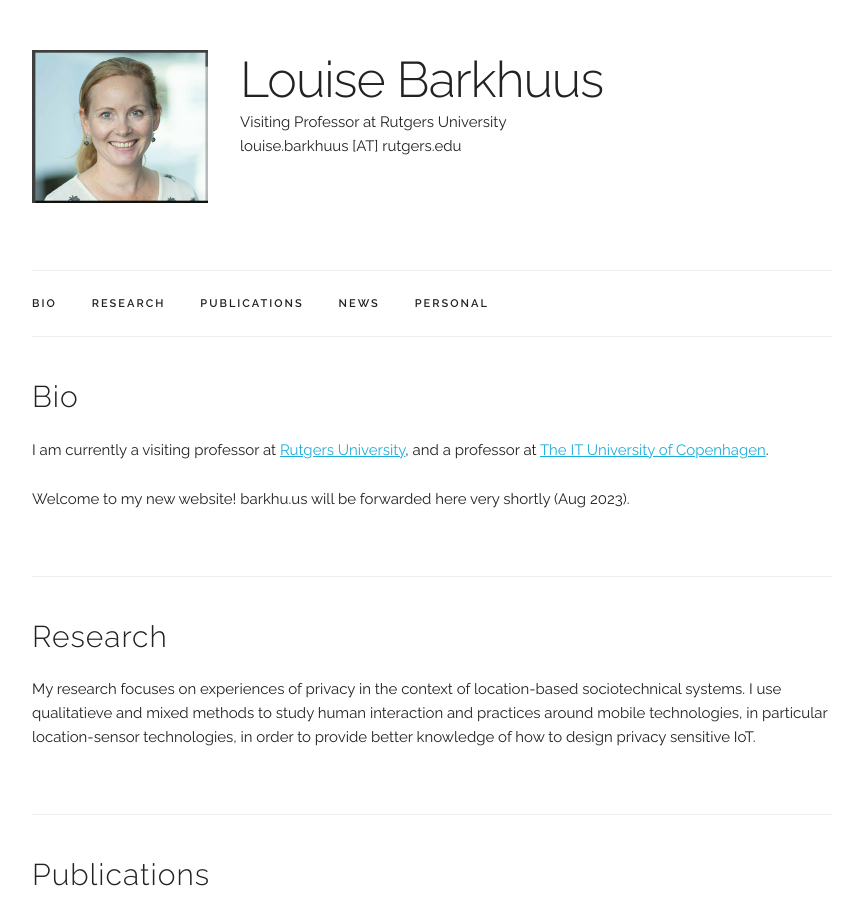
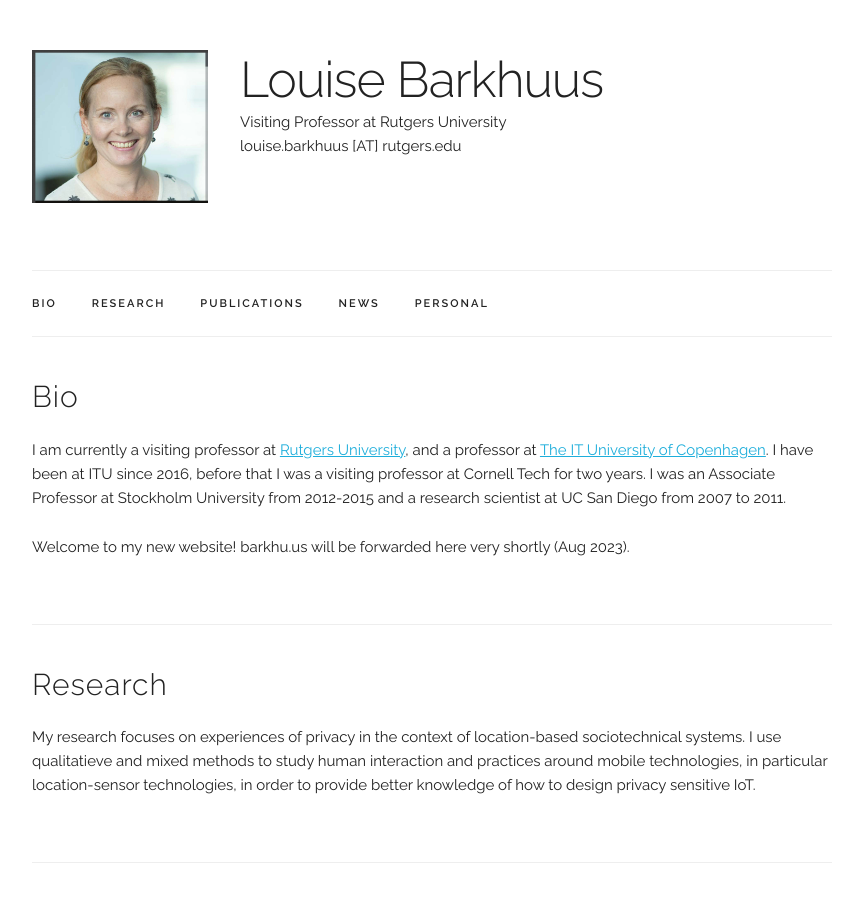
Before and after one commit to barkhuus/barkhuus.github.io, a Jekyll site: the page built from index.html, in a window 1280 px wide and 900 px high. Shown: the whole window, without its empty margins (208-1071 px from the left). Built offline with Jekyll 4.4.1, drawn with Linux system fonts in a browser that asks for light colours.

Commit message:
Update index.html

```diff
--- a/index.html
+++ b/index.html
@@ -9,7 +9,7 @@ title: Home
   <a href="" target="_blank"></a>
 
   <p>
-  I am currently a visiting professor at <a href="http://rutgers.edu" target="_blank">Rutgers University</a>, and a professor at <a href="http://www.itu.dk/" target="_blank">The IT University of Copenhagen</a>.
+  I am currently a visiting professor at <a href="http://rutgers.edu" target="_blank">Rutgers University</a>, and a professor at <a href="http://www.itu.dk/" target="_blank">The IT University of Copenhagen</a>. I have been at ITU since 2016, before that I was a visiting professor at Cornell Tech for two years. I was an Associate Professor at Stockholm University from 2012-2015 and a research scientist at UC San Diego from 2007 to 2011.
   </p>
 
   <p>
```
